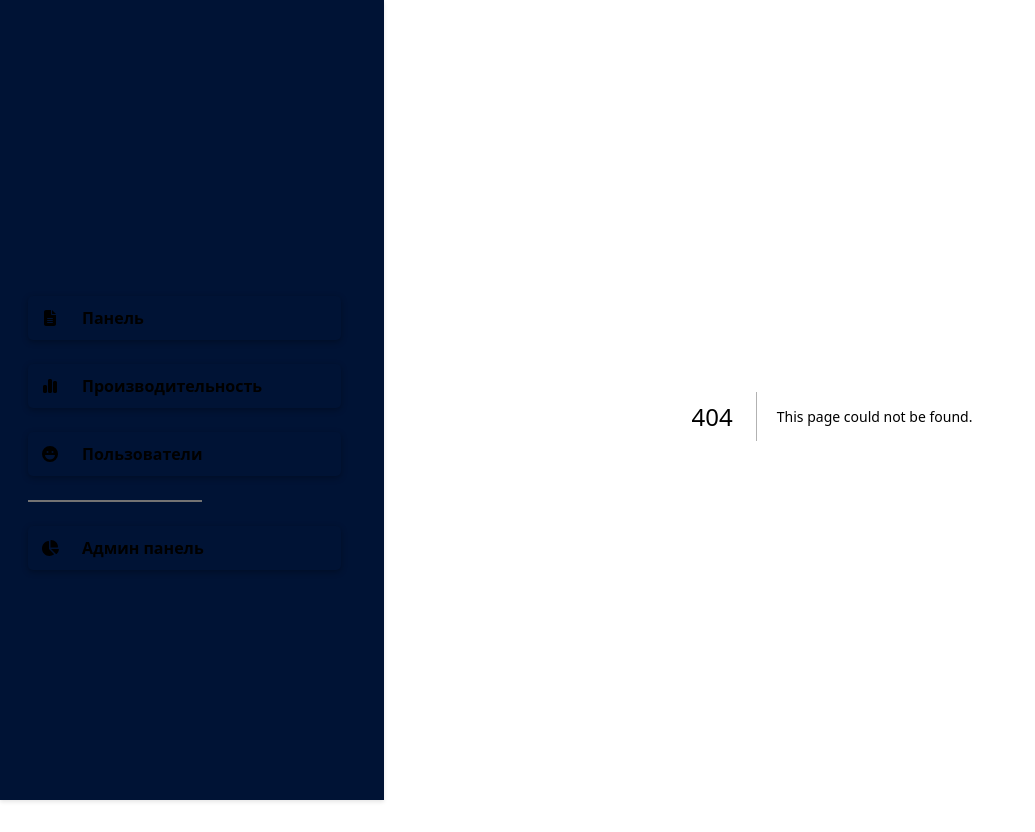
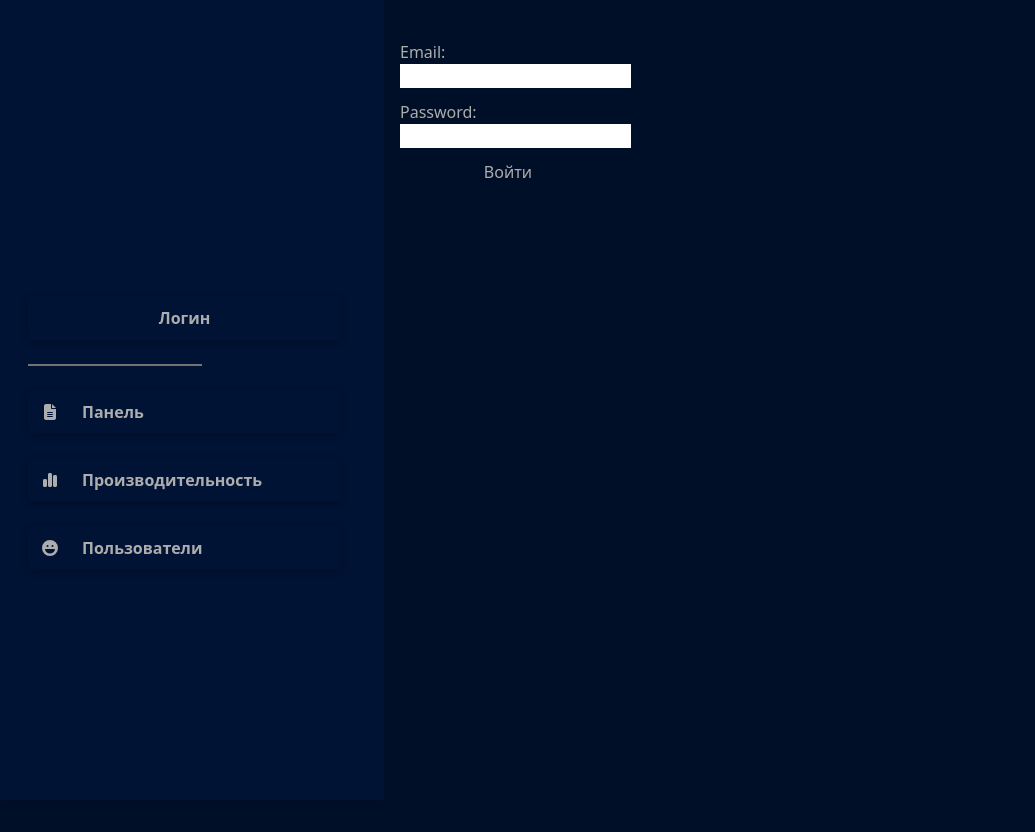
Before and after one commit to themm-s/next, a Next.js app: page /pages/login in a window 1280 px wide. Before the commit this address had no page. Shown: the whole page, without its empty margins (0-1035 px from the left). After the commit the page ends 800 px from the top, so only its background shows below. Built offline with nearby package versions, Linux system fonts and the light colour scheme; no server answers.

Commit message:
added permissions

```diff
--- a/package.json
+++ b/package.json
@@ -17,8 +17,10 @@
     "@types/react-dom": "18.2.7",
     "autoprefixer": "10.4.15",
     "chart.js": "^4.4.0",
+    "dotenv": "^16.3.1",
     "eslint": "8.48.0",
     "eslint-config-next": "13.4.19",
+    "firebase": "^10.6.0",
     "next": "^13.4.19",
     "next-redux-wrapper": "^8.1.0",
     "postcss": "8.4.29",
--- a/src/app/layout.tsx
+++ b/src/app/layout.tsx
@@ -2,6 +2,8 @@
 import "./globals.css";
 
 import Sidebar from "../components/Sidebar/Sidebar";
+import { store } from "@/store/store";
+import { Provider } from "react-redux";
 
 export default function RootLayout({
   children,
@@ -15,7 +17,9 @@ export default function RootLayout({
         <link rel="icon" href="/favicon.ico" sizes="any" />
       </head>
       <body>
-        <Sidebar content={children} />
+        <Provider store={store}>
+          <Sidebar content={children} />
+        </Provider>
       </body>
     </html>
   );
--- a/src/app/pages/apanel/page.tsx
+++ b/src/app/pages/apanel/page.tsx
@@ -1,5 +1,44 @@
+"use client";
+import { auth } from "@/firebase";
+import { createUserWithEmailAndPassword, onAuthStateChanged, updateProfile } from "firebase/auth";
+import { useEffect, useState } from "react";
+import { useSelector } from "react-redux";
+
 export default function Apanel() {
-  return (
-    <div>Apanel</div>
+  const [email, setEmail] = useState('');
+  const [password, setPassword] = useState('');
+  const [nickname, setNickname] = useState('');
+  const user = useSelector((state: any) => state.login.user?.uid == "A49dLiURbrPJpAFJO4Y1gsqoXAm2");
+
+  const signUp = async (e: any) => {
+    e.preventDefault();
+
+    await createUserWithEmailAndPassword(auth, email, password)
+      .catch((error) => { console.error(error); });
+
+    await updateProfile(auth.currentUser!, {
+      displayName: nickname || null
+    }).catch((error) => { console.error(error); });
+  };
+
+  return !user ? <h1>Доступ запрещён</h1> : (
+    <form onSubmit={signUp} className="flex flex-col w-1/4 space-y-3">
+      <label>
+        Email:
+        <input type="email" name="email"
+          onChange={(e) => setEmail(e.target.value)} />
+      </label>
+      <label>
+        Password:
+        <input type="password" name="password"
+          onChange={(e) => setPassword(e.target.value)} />
+      </label>
+      <label>
+        Nickname:
+        <input type="text" name="Nickname"
+          onChange={(e) => setNickname(e.target.value)} />
+      </label>
+      <button type="submit">Добавить пользователя</button>
+    </form>
   );
 }
--- a/src/app/pages/dashboard/page.tsx
+++ b/src/app/pages/dashboard/page.tsx
@@ -2,4 +2,4 @@ export default function Dashboard() {
   return (
     <div>Dashboard</div>
   );
-}
+};
--- a/src/app/pages/followers/page.tsx
+++ b/src/app/pages/followers/page.tsx
@@ -1,14 +1,13 @@
 "use client";
-import { addFollowers } from "@/store/followerReducer";
+import { addFollowers } from "@/store/Reducers/followerReducer";
 import { useDispatch, useSelector } from "react-redux";
 
 
 export default function Followers() {
   const followers = useSelector((state: any) => state.followers.followers);
   const dispatch = useDispatch();
-  console.log(followers);
 
-  const addFollower = (nickname) => {
+  const addFollower = (nickname: any) => {
     const follower = [
       ...nickname
     ];
--- /dev/null
+++ b/src/app/pages/login/page.tsx
@@ -0,0 +1,60 @@
+"use client";
+
+import { auth } from "@/firebase";
+import { setUsers } from "@/store/Reducers/userLogin";
+import { signInWithEmailAndPassword } from "firebase/auth";
+import { useEffect, useRef, useState } from "react";
+import { useDispatch } from "react-redux";
+
+export default function Login() {
+  const [email, setEmail] = useState('');
+  const [password, setPassword] = useState('');
+  const emailRef = useRef<HTMLInputElement>(null);
+  const passwordRef = useRef<HTMLInputElement>(null);
+  const dispatch = useDispatch();
+
+  const setUser = (payload: any) => {
+    dispatch(setUsers(payload));
+  };
+
+  const clearInputs = (e?: any) => {
+    setEmail('');
+    setPassword('');
+  };
+
+  const signIn = async (e: any) => {
+    e.preventDefault();
+    await signInWithEmailAndPassword(auth, email, password)
+      .then((userCredential) => {
+        setUser(userCredential.user);
+        clearInputs();
+        window.location.href = '/pages/apanel';
+      })
+      .catch((error) => {
+        const errorCode = error.code;
+        const errorMessage = error.message;
+        console.error(errorCode, errorMessage);
+      });
+  };
+
+  useEffect(() => {
+    clearInputs();
+  }, []);
+
+  return (
+    <div>
+      <br />
+      <form onSubmit={signIn} className="flex flex-col w-1/4 space-y-3">
+        <label className="">
+          Email:
+          <input type="email" name="email" ref={emailRef} onChange={(e) => setEmail(e.target.value)} />
+        </label>
+        <label>
+          Password:
+          <input type="password" ref={passwordRef} name="password" onChange={(e) => setPassword(e.target.value)} />
+        </label>
+        <button type="submit">Войти</button>
+      </form>
+    </div>
+  );
+};
--- a/src/components/Sidebar/Sidebar.tsx
+++ b/src/components/Sidebar/Sidebar.tsx
@@ -3,24 +3,78 @@ import { faChartPie } from "@fortawesome/free-solid-svg-icons/faChartPie";
 import { faChartSimple } from "@fortawesome/free-solid-svg-icons/faChartSimple";
 import { faFaceLaugh } from "@fortawesome/free-solid-svg-icons/faFaceLaugh";
 import { FontAwesomeIcon } from "@fortawesome/react-fontawesome";
-import { Provider } from "react-redux";
-import { store } from "../../store/store";
+import { useDispatch } from "react-redux";
+import { useEffect, useState } from "react";
+import { onAuthStateChanged, signOut } from "firebase/auth";
+import { auth } from "@/firebase/index";
+import { setUsers } from "@/store/Reducers/userLogin";
 
 export default function Sidebar({ content }: { content: React.ReactNode; }) {
+  const [authUser, setAuthUser] = useState(null);
+  const dispatch = useDispatch();
+  const [storage, setStorage] = useState<string | null>(null);
+
+  const setUser = (payload: any) => {
+    dispatch(setUsers(payload));
+  };
+
+  useEffect(() => setStorage(localStorage?.getItem('user')), []);
+
+  const userSignOut = () => {
+    signOut(auth).then(() => {
+      dispatch(setUsers(null));
+      localStorage.removeItem('user');
+      window.location.href = '/pages/login';
+    }).catch((error) => {
+      console.error(error);
+    });
+  };
+
+  useEffect(() => {
+    const listen = onAuthStateChanged(auth, (user: any) => {
+      if (user) {
+        setAuthUser(user);
+        localStorage.setItem('user', 'true');
+        setUser(user);
+      } else {
+        setAuthUser(null);
+        setUser(null);
+      }
+      return () => {
+        listen();
+      };
+    });
+  }, []);
+
+  useEffect(() => {
+    console.log(authUser);
+  }, [authUser]);
+
   return (
     <>
-      <Provider store={store}>
       <aside className="inset-0 fixed top-0 left-0 z-40 p-2 h-screen w-96 font-bold">
         <ul className="mt-72 space-y-6">
+          {storage ? (
+            <p className="text-center">Здравствуйте {auth.currentUser?.displayName}</p>
+          ) : (
+            <a href="/pages/login" className="justify-center">Логин</a>
+          )}
+          <hr />
           <a href="/pages/dashboard"><FontAwesomeIcon icon={faFileLines} className="w-6 text-center" />Панель</a>
           <a href="/pages/perfomance"><FontAwesomeIcon icon={faChartSimple} className="w-6 text-center" />Производительность</a>
           <a href="/pages/followers" className="mb-72"><FontAwesomeIcon icon={faFaceLaugh} className="w-6 text-center" />Пользователи</a>
+          {authUser ? (
+            <>
               <hr />
-            <a href="/pages/apanel"><FontAwesomeIcon icon={faChartPie} className="w-6 text-center" />Админ панель</a>
+              <a href="/pages/apanel"><FontAwesomeIcon icon={faChartPie} className="w-6 text-center" />
+                Админ панель
+              </a>
+              {!authUser ? null : <button className="text-center justify-center" onClick={userSignOut}>Выйти из аккаунта</button>}
+            </>
+          ) : null}
         </ul>
       </aside>
       <div className="ml-96 p-4">{content}</div>
-      </Provider>
     </>
   );
 }
--- /dev/null
+++ b/src/store/Reducers/userLogin.js
@@ -0,0 +1,17 @@
+const initialState = {
+  user: null
+};
+
+export function userReducer(state = initialState, action) {
+  switch (action.type) {
+    case 'SET_USER':
+      return {
+        ...state,
+        user: action.payload
+      };
+    default:
+      return state;
+  }
+};
+
+export const setUsers = (payload) => ({ type: 'SET_USER', payload });
--- a/src/store/store.js
+++ b/src/store/store.js
@@ -2,10 +2,12 @@ import { applyMiddleware, combineReducers, createStore } from "redux";
 import { composeWithDevTools } from "redux-devtools-extension";
 import thunk from "redux-thunk";
 
-import { followerReduser } from "./followerReducer";
+import { followerReduser } from "./Reducers/followerReducer";
+import { userReducer } from "./Reducers/userLogin";
 
 const rootReducer = combineReducers({
   followers: followerReduser,
+  login: userReducer
 });
 
 export const store = createStore(rootReducer, composeWithDevTools(applyMiddleware(thunk)));
```
Also changed, not shown: src/store/Reducers/followerReducer.js (renamed from src/store/followerReducer.js), 2 other files (tests, documents, lock files or other folders). Lines whose indentation alone changed are shown as unchanged.
